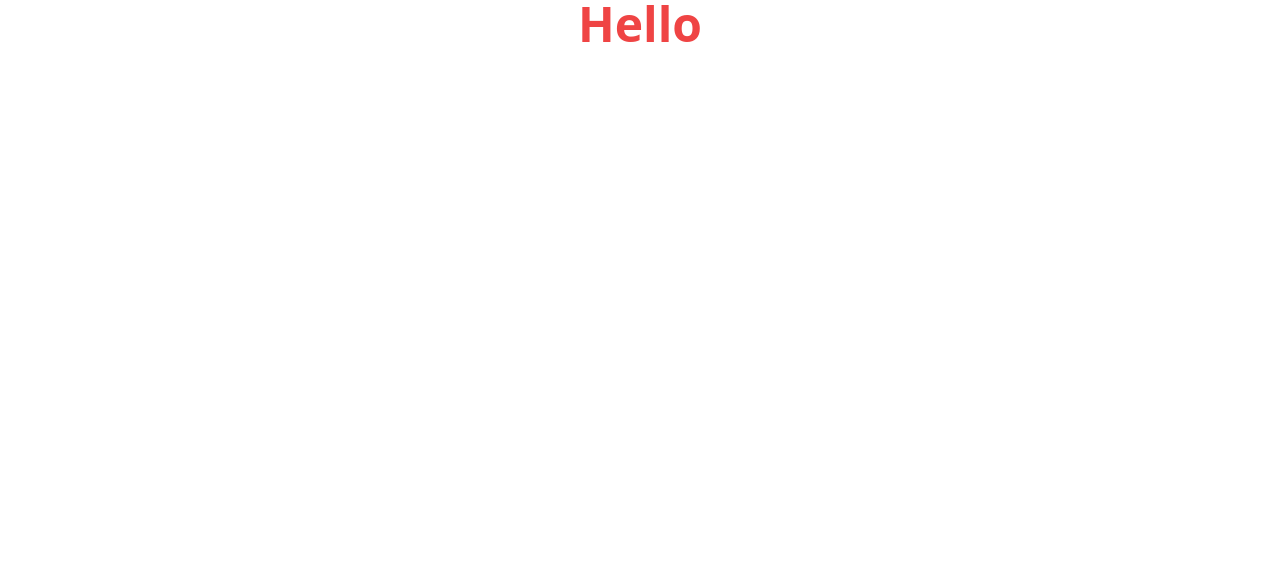
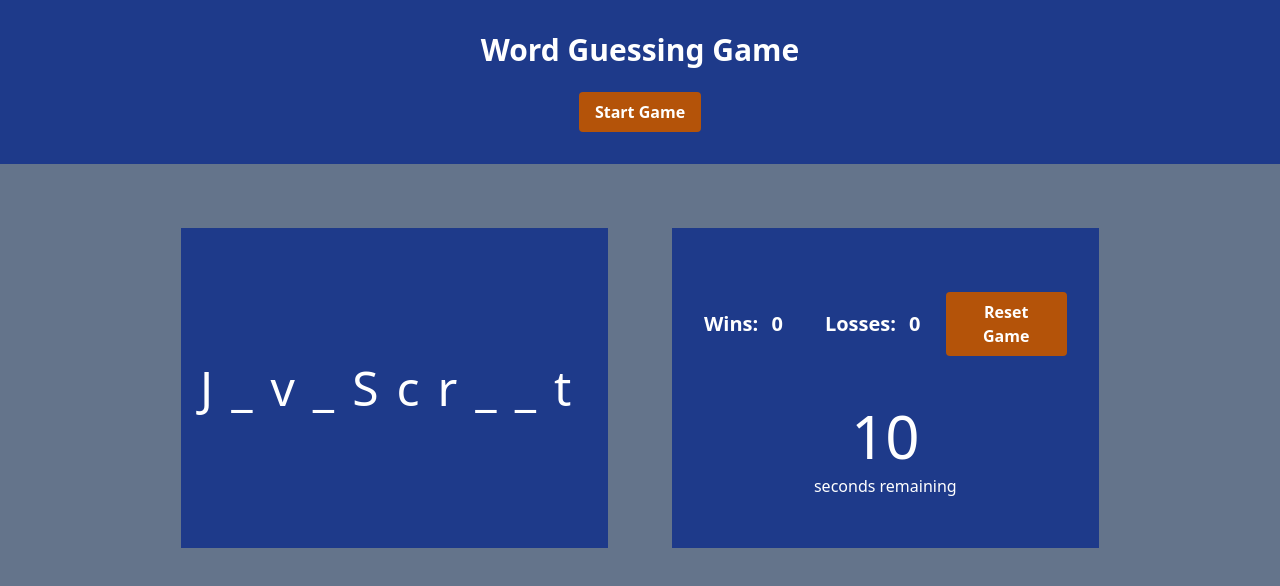
Before and after one commit to luksvrd/word-guessing-game, a website built with Vite: page index.html in a window 1280 px wide. Built offline with nearby package versions, Linux system fonts and the light colour scheme.

Commit message:
feat: :lipstick: static game

```diff
--- a/index.html
+++ b/index.html
@@ -2,18 +2,51 @@
 <html lang="en">
   <head>
     <meta charset="UTF-8" />
-    <!-- TODO: Add favicon. -->
     <meta name="viewport" content="width=device-width, initial-scale=1.0" />
 
     <link rel="stylesheet" href="./src/style.css" />
-    <title>Vite ➕ Tailwind</title>
+    <title>Word Guessing Game</title>
   </head>
-  <body>
-    <h1
-      class="text-center text-3xl font-semibold text-red-500 md:text-5xl"
-    >
-      Hello
-    </h1>
+  <body class="h-screen text-white">
+    <header class="bg-blue-900 py-8 text-center">
+      <h1 class="mb-6 text-3xl font-bold">Word Guessing Game</h1>
+      <button
+        type="button"
+        class="rounded bg-amber-700 py-2 px-4 font-bold text-white hover:bg-amber-900"
+      >
+        Start Game
+      </button>
+    </header>
+
+    <main class="flex h-full justify-center gap-x-16 bg-slate-500 pt-16">
+      <section
+        class="flex h-80 w-1/3 items-center justify-center bg-blue-900 p-8 text-5xl"
+      >
+        <p class="tracking-[0.375em]" id="word">J_v_Scr__t</p>
+      </section>
+
+      <section
+        class="grid h-80 w-1/3 grid-cols-3 grid-rows-2 items-center bg-blue-900 p-8"
+      >
+        <p class="text-xl font-semibold">Wins:&nbsp;<span id="wins">0</span></p>
+        <p class="text-xl font-semibold">
+          Losses:&nbsp;<span id="losses">0</span>
+        </p>
+        <button
+          type="button"
+          class="col-span-2 rounded bg-amber-700 py-2 px-4 font-bold text-white hover:bg-amber-900"
+        >
+          Reset Game
+        </button>
+
+        <section
+          class="col-span-4 flex flex-col gap-y-2 bg-blue-900 p-8 text-center"
+        >
+          <p class="text-6xl" id="seconds">10</p>
+          <p>seconds remaining</p>
+        </section>
+      </section>
+    </main>
 
     <script type="module" src="./src/index.js"></script>
   </body>
--- a/src/style.css
+++ b/src/style.css
@@ -1,3 +1,9 @@
 @tailwind base;
 @tailwind components;
 @tailwind utilities;
+
+@layer base {
+  p span {
+    @apply ml-2;
+  }
+}
```
